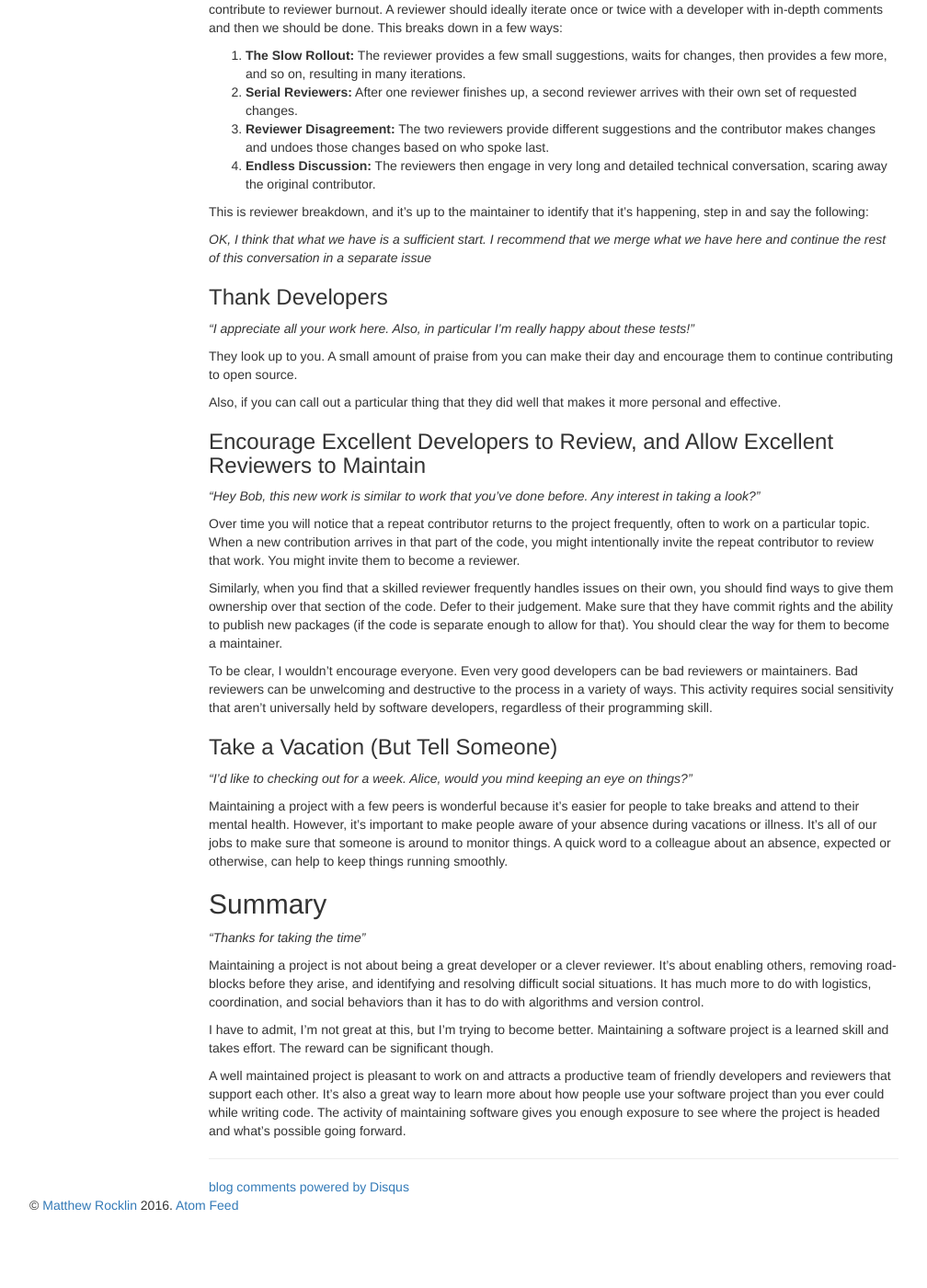
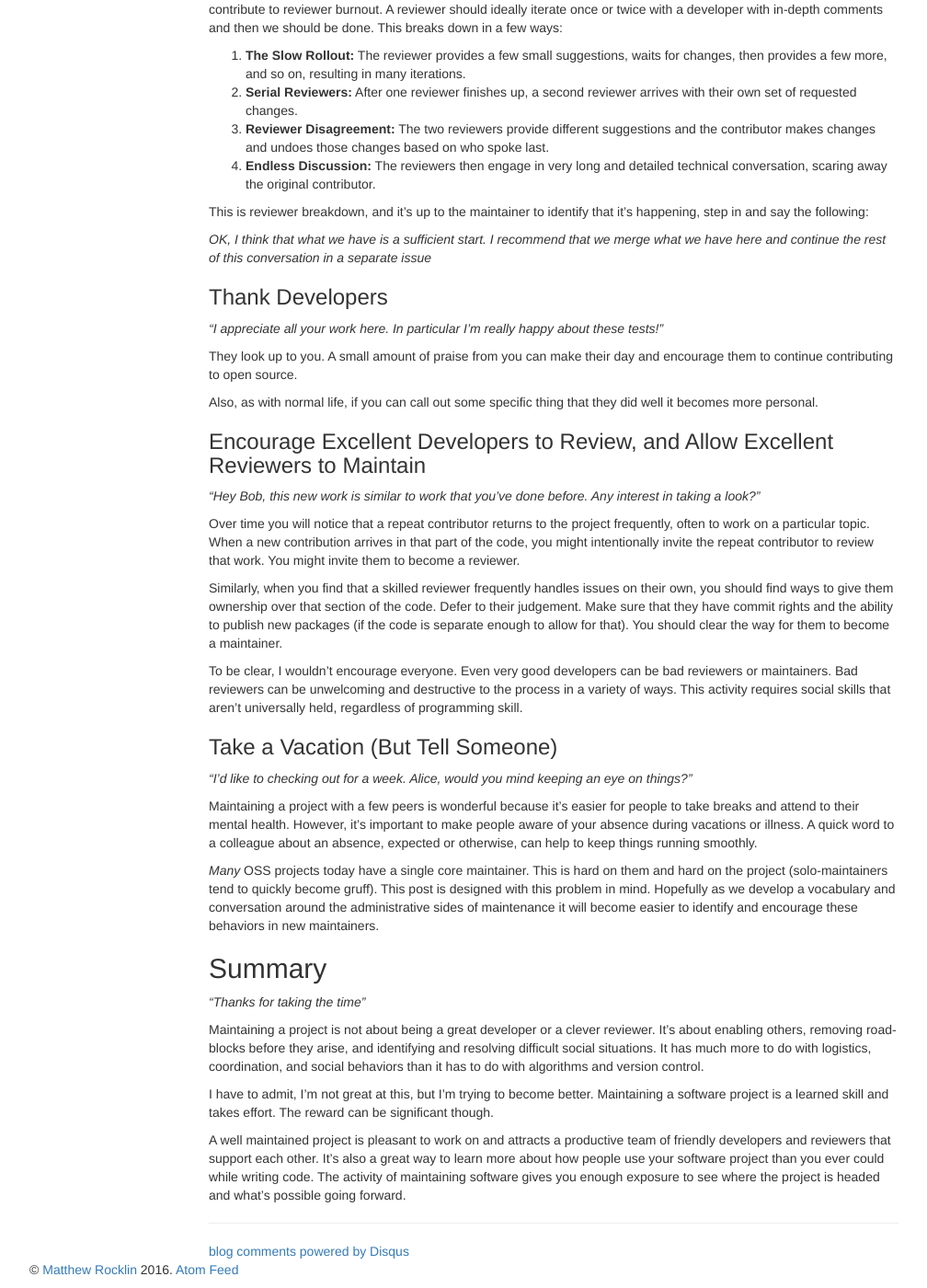
Before and after one commit to besyskymnbk/blog, a Jekyll site: the page built from _posts/work/2019-05-18-maintainer.md, in a window 1280 px wide and 1400 px high, scrolled down 3454 px. Shown: the whole window at 92% size, without its empty margins (38-1046 px from the left). Built offline with Jekyll 4.4.1, drawn with Linux system fonts in a browser that asks for light colours; comment, search, counter and statistics services are not loaded; before the commit the page ends 4784 px from its top, so only the background shows below that; some of the changed text lies outside the part shown.

Commit message:
copy editing

```diff
--- a/_posts/work/2019-05-18-maintainer.md
+++ b/_posts/work/2019-05-18-maintainer.md
@@ -10,7 +10,7 @@ theme: twitter
 What are the expectations and best practices for maintainers of open source software libraries?
 How can we do this better?
 
-This post frames the discussion and then follows with best practices based on my personal experience and opinions.  *I make no claim that it is correct.*
+This post frames the discussion and then follows with best practices based on my personal experience and opinions.  *I make no claim that these are correct.*
 
 
 ## Let us Assume External Responsibility
@@ -62,7 +62,7 @@ software project (perhaps 10-50 issues/contributions per day).
 ### Timely Response
 
 *"Welcome Bob!  Nice question.  I'm currently a bit busy right now, but I
-think that if you look through [these notes]() that that might point you in the
+think that if you look through [these notes]() that they might point you in the
 right direction.  I should have time to check back here by Thursday."*
 
 The maintainer is often the first person a new contributor meets.
@@ -150,8 +150,9 @@ they don't show up, then it's on the maintainer.
 
 ### Prioritize your time
 
-*"It'd be great if you could provide a minimal example as described [here]().
-Please let us know if you're able to manage this, otherwise given time
+*"It'd be great if you could provide a minimal example as described
+[here](https://matthewrocklin.com/blog/work/2018/02/28/minimal-bug-reports).
+Please let us know if you're able to manage this.  otherwise given time
 constraints I'm not sure what we can do to help further."*
 
 Some contributors are awesome and do everything right.
@@ -160,7 +161,7 @@ They provide well-tested code.
 Everything.  [They're awesome.](https://matthewrocklin.com/blog/work/2016/08/25/supporting-users)
 
 Others aren't as awesome.
-They ask for a lot of your time to help them solve their problems that have
+They ask for a lot of your time to help them solve problems that have
 little to do with your software.
 You probably can't solve every problem well, and working on their problems
 steals important time away that you could be spending improving documentation
@@ -268,13 +269,14 @@ separate issue*
 
 ### Thank Developers
 
-*"I appreciate all your work here.  Also, in particular I'm really happy about these tests!"*
+*"I appreciate all your work here.  In particular I'm really happy about these tests!"*
 
-They look up to you.  A small amount of praise from you can make their day and
-encourage them to continue contributing to open source.
+They look up to you.
+A small amount of praise from you can make their day and encourage them to
+continue contributing to open source.
 
-Also, if you can call out a particular thing that they did well that makes it
-more personal and effective.
+Also, as with normal life, if you can call out some specific thing that they
+did well it becomes more personal.
 
 
 ### Encourage Excellent Developers to Review, and Allow Excellent Reviewers to Maintain
@@ -295,9 +297,8 @@ for that).  You should clear the way for them to become a maintainer.
 
 To be clear, I wouldn't encourage everyone.  Even very good developers can be
 bad reviewers or maintainers.  Bad reviewers can be unwelcoming and destructive
-to the process in a variety of ways.  This activity requires social sensitivity
-that aren't universally held by software developers, regardless of their
-programming skill.
+to the process in a variety of ways.  This activity requires social skills
+that aren't universally held, regardless of programming skill.
 
 
 ### Take a Vacation (But Tell Someone)
@@ -308,9 +309,15 @@ things?"*
 Maintaining a project with a few peers is wonderful because it's easier for
 people to take breaks and attend to their mental health.  However, it's
 important to make people aware of your absence during vacations or illness.
-It's all of our jobs to make sure that someone is around to monitor things.  A
-quick word to a colleague about an absence, expected or otherwise, can help to
-keep things running smoothly.
+A quick word to a colleague about an absence, expected or otherwise, can help
+to keep things running smoothly.
+
+*Many* OSS projects today have a single core maintainer.  This is hard on them
+and hard on the project (solo-maintainers tend to quickly become gruff).
+This post is designed with this problem in mind.
+Hopefully as we develop a vocabulary and conversation around the administrative
+sides of maintenance it will become easier to identify and encourage these
+behaviors in new maintainers.
 
 
 ## Summary
```
Also changed, not shown: other parts of _posts/work/2019-05-18-maintainer.md (+2 -2 lines).
